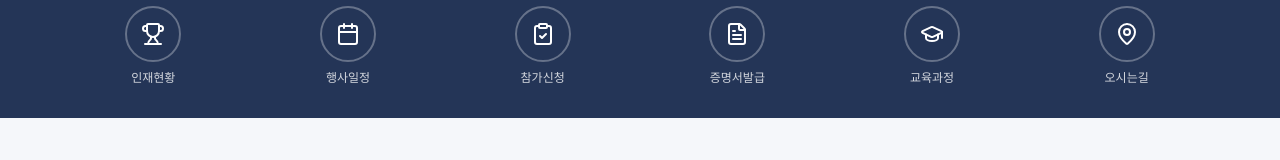
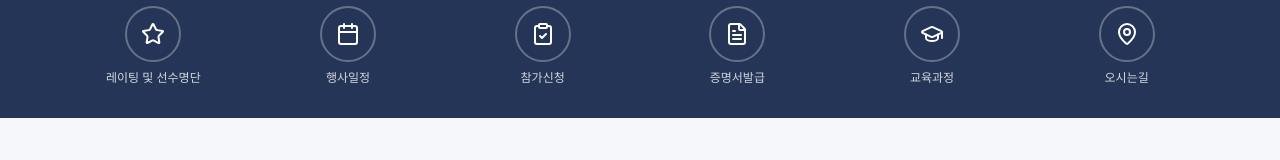
Before and after one commit to u01046359408-ui/-kycf-websit, a Next.js app: page / in a window 1280 px wide. Shown: the part 613-773 px from the top of the page. Built offline with nearby package versions, Linux system fonts and the light colour scheme; no server answers; the database is empty; a web font is replaced by a local one.

Commit message:
feat: 빠른메뉴 인재현황 → 레이팅 및 선수명단으로 변경

```diff
--- a/src/components/landing/QuickMenu.tsx
+++ b/src/components/landing/QuickMenu.tsx
@@ -2,7 +2,7 @@
 
 import Link from "next/link";
 import {
-  Trophy,
+  Star,
   Calendar,
   ClipboardCheck,
   FileText,
@@ -11,7 +11,7 @@ import {
 } from "lucide-react";
 
 const menuItems = [
-  { icon: Trophy, label: "인재현황", href: "/events/results-domestic" },
+  { icon: Star, label: "레이팅 및 선수명단", href: "/ratings" },
   { icon: Calendar, label: "행사일정", href: "/events/schedule" },
   { icon: ClipboardCheck, label: "참가신청", href: "/apply" },
   { icon: FileText, label: "증명서발급", href: "/certificate" },
```
